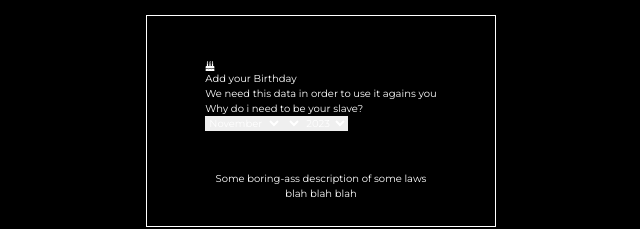
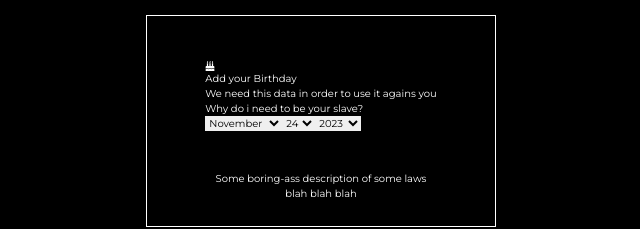
Before and after one commit to lutsiu/insta, a React (Vite) app in the folder frontend/: page /sign-up in a window 1280 px wide. Shown: the top 229 px of the page, without its empty margins (319-959 px from the left). Built offline with nearby package versions, Linux system fonts and the light colour scheme.

Commit message:
date selectors are done

```diff
--- a/frontend/src/components/Authorization/AddBirthday/index.tsx
+++ b/frontend/src/components/Authorization/AddBirthday/index.tsx
@@ -1,19 +1,41 @@
 import { FaBirthdayCake } from "react-icons/fa";
 import { months, years } from "./data";
-import { useState } from "react";
-import getDayOfTheMonth from "./utils/getDaysOfMonth";
+import { useEffect, useState } from "react";
+import getAmountDaysOfTheMonth from "./utils/getDaysOfMonth";
+import {
+  getAmountOfDaysInMonthForState,
+  getCurrentDay,
+  getCurrentMonth,
+  getCurrentYear,
+} from "./utils/getDates";
 export default function AddBirthday() {
-  const [monthIsTouched, setMonthIsTouched] = useState(false);
-  const [dayOfBirth, setDayOfBirth] = useState<string>(
-    new Date().getDate().toString()
+  const [amountOfDaysInMonth, setAmountOfDaysInMonth] = useState(
+    getAmountOfDaysInMonthForState
   );
-  const [monthOfBirth, setMonthOfBirth] = useState<string>(
-    months[new Date().getMonth()]
-  );
-  const [yearOfBirth, setYearOfBirth] = useState<string>(
-    new Date().getFullYear().toString()
-  );
+  const [dayOfBirth, setDayOfBirth] = useState<number>(getCurrentDay);
+  const [monthOfBirth, setMonthOfBirth] = useState<string>(getCurrentMonth);
+  const [yearOfBirth, setYearOfBirth] = useState<string>(getCurrentYear);
 
+  useEffect(() => {
+    const daysOfMonth = Array.from(
+      { length: getAmountDaysOfTheMonth(monthOfBirth, yearOfBirth) },
+      (_, i) => {
+        return i + 1;
+      }
+    );
+    setAmountOfDaysInMonth(daysOfMonth);
+  }, [yearOfBirth, monthOfBirth]);
+
+  function handleChangeDay(e: React.ChangeEvent<HTMLSelectElement>) {
+    setDayOfBirth(+e.target.value);
+  }
+
+  function handleChangeMonth(e: React.ChangeEvent<HTMLSelectElement>) {
+    setMonthOfBirth(e.target.value);
+  }
+  function handleChangeYear(e: React.ChangeEvent<HTMLSelectElement>) {
+    setYearOfBirth(e.target.value);
+  }
   return (
     <div className="w-full sm:w-[35rem] sm:border-[.1px] border-white flex flex-col items-center pt-[4.5rem] pb-[2.5rem] ">
       <div>
@@ -24,8 +46,8 @@ export default function AddBirthday() {
         <div>
           <p>We need this data in order to use it agains you</p>
           <p>Why do i need to be your slave?</p>
-          <div>
-            <select defaultValue={monthOfBirth}>
+          <div className="text-black">
+            <select defaultValue={monthOfBirth} onChange={handleChangeMonth}>
               {months.map((month, i) => {
                 return (
                   <option key={i} value={month}>
@@ -34,8 +56,16 @@ export default function AddBirthday() {
                 );
               })}
             </select>
-            <select>{}</select>
-            <select defaultValue={yearOfBirth}>
+            <select onChange={handleChangeDay} defaultValue={dayOfBirth}>
+              {amountOfDaysInMonth.map((day, i) => {
+                return (
+                  <option key={i} value={day}>
+                    {day}
+                  </option>
+                );
+              })}
+            </select>
+            <select defaultValue={yearOfBirth} onChange={handleChangeYear}>
               {years.map((year, i) => {
                 return (
                   <option key={i} value={year}>
--- /dev/null
+++ b/frontend/src/components/Authorization/AddBirthday/utils/getDates.ts
@@ -0,0 +1,15 @@
+import getAmountDaysOfTheMonth from "./getDaysOfMonth";
+import { months } from "../data";
+export const getAmountOfDaysInMonthForState = Array.from(
+  {
+    length: getAmountDaysOfTheMonth(
+      months[new Date().getMonth()],
+      new Date().getFullYear().toString()
+    ),
+  },
+  (_, i) => i + 1
+);
+
+export const getCurrentDay = new Date().getDate();
+export const getCurrentMonth = months[new Date().getMonth()];
+export const getCurrentYear = new Date().getFullYear().toString();
--- a/frontend/src/components/Authorization/AddBirthday/utils/getDaysOfMonth.ts
+++ b/frontend/src/components/Authorization/AddBirthday/utils/getDaysOfMonth.ts
@@ -1,5 +1,4 @@
-import { months } from "../data";
-export default function getDayOfTheMonth(month: string, year: string) {
+export default function getAmountDaysOfTheMonth(month: string, year: string) {
   const getLeapYear = (year: number) => {
     return (year % 4 === 0 && year % 100 !== 0) || (year % 400 === 0);
   };
```
